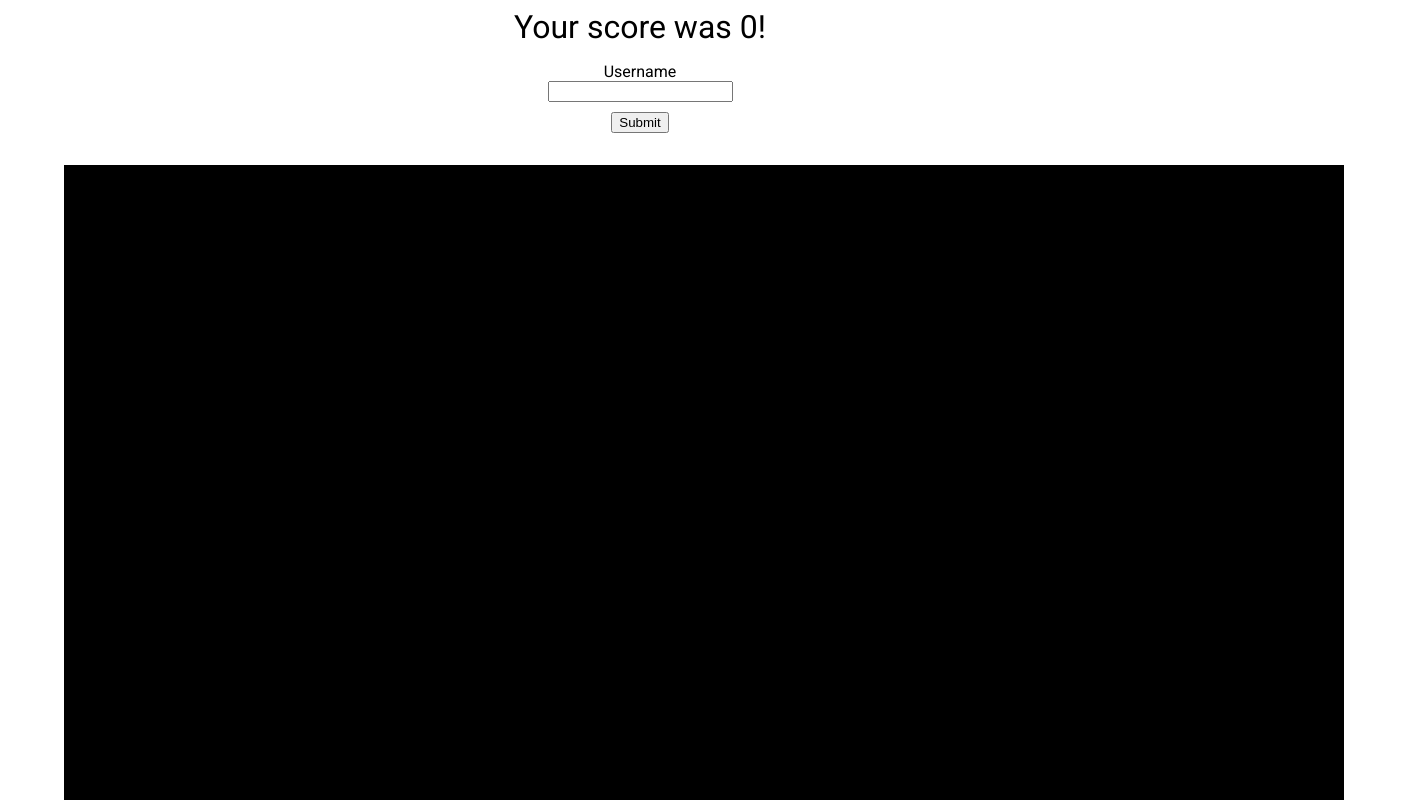
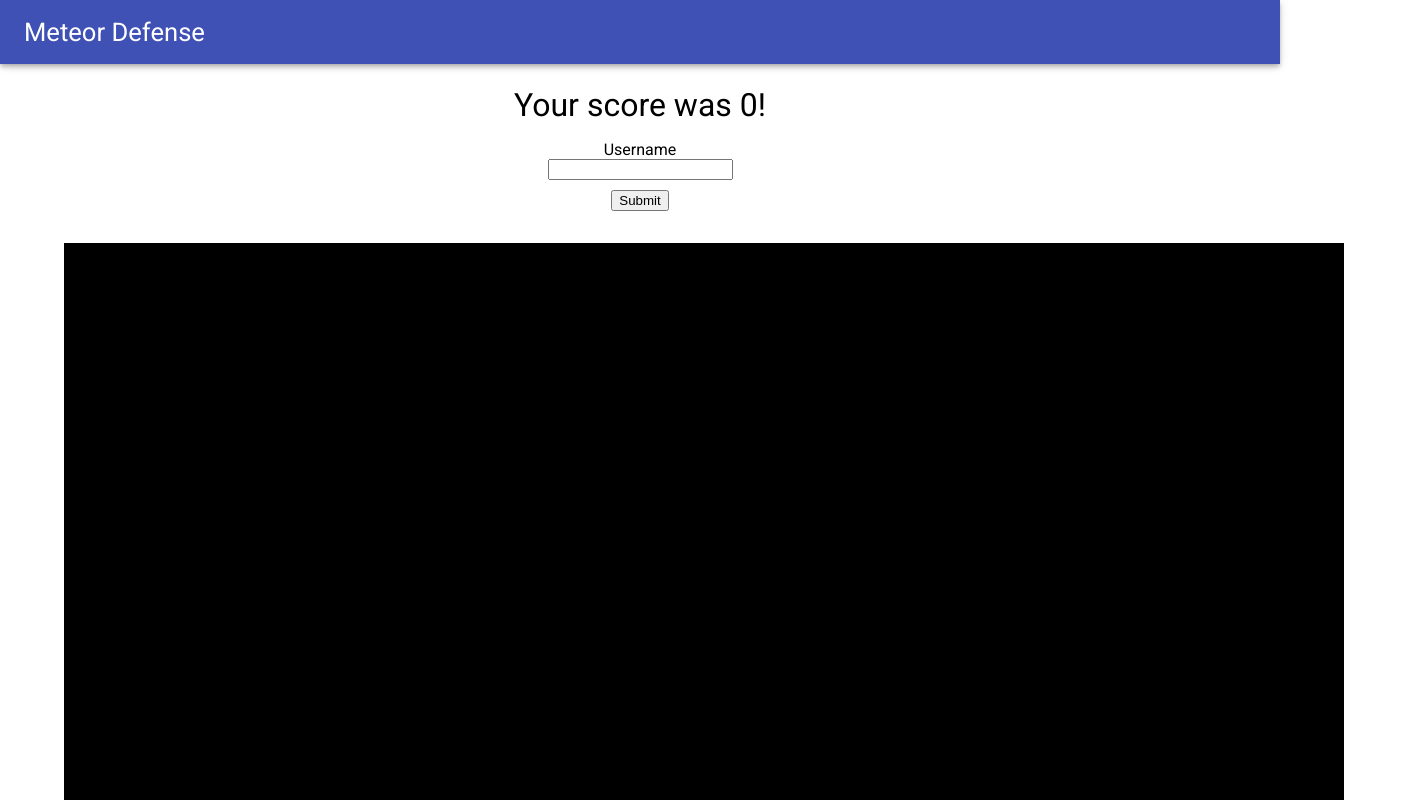
Before and after one commit to PatrickUbelhor/MeteorDefense, a React (Create React App) app in the folder react/: page / in a window 1280 px wide. Shown: the top 800 px of the page, 1408 px wide, since content can reach past the window. Built offline with nearby package versions, Linux system fonts and the light colour scheme; no server answers.

Commit message:
Added header

```diff
--- a/react/package.json
+++ b/react/package.json
@@ -3,6 +3,7 @@
   "version": "0.1.0",
   "private": true,
   "dependencies": {
+    "@material-ui/core": "^4.10.0",
     "axios": "^0.19.2",
     "phaser": "^3.23.0",
     "react": "^16.13.1",
--- a/react/public/index.html
+++ b/react/public/index.html
@@ -24,7 +24,7 @@
     -->
     <title>Meteor Defense</title>
   </head>
-  <body>
+  <body class="light">
     <noscript>You need to enable JavaScript to run this app.</noscript>
     <div id="root"></div>
     <!--
--- a/react/src/App.js
+++ b/react/src/components/App.js
@@ -1,7 +1,8 @@
-import './css/App.css';
+import '../css/App.css';
 import React from 'react';
-import Server from './api/Server';
+import Server from '../api/Server';
 import Game from './Game';
+import Header from './Header';
 import Leaderboard from './Leaderboard';
 import Submit from './Submit';
 
@@ -40,8 +41,11 @@ class App extends React.Component {
 	render() {
 		return (
 			<div>
-				{this.state.topComponent}
-				<Game onEnd={this.onGameEnd} />
+				<Header />
+				<div className="content">
+					{this.state.topComponent}
+					<Game onEnd={this.onGameEnd} />
+				</div>
 			</div>
 		);
 	}
--- a/react/src/Game.js
+++ b/react/src/components/Game.js
@@ -1,11 +1,10 @@
 import React from 'react';
 import Phaser from 'phaser';
-import backgroundImg from './assets/background.png';
-import barrelImg from './assets/barrel.png';
-import baseImg from './assets/base.png';
-import bulletImg from './assets/bullet.png';
-import meteor1Img from './assets/meteor1.png';
-
+import backgroundImg from '../assets/background.png';
+import barrelImg from '../assets/barrel.png';
+import baseImg from '../assets/base.png';
+import bulletImg from '../assets/bullet.png';
+import meteor1Img from '../assets/meteor1.png';
 
 export default class Game extends React.Component {
 
@@ -205,7 +204,7 @@ export default class Game extends React.Component {
 	}
 
 	render() {
-		return <div />;
+		return null;
 	}
 
 }
--- /dev/null
+++ b/react/src/components/Header.js
@@ -0,0 +1,18 @@
+import '../css/Header.css';
+import React from 'react';
+import AppBar from '@material-ui/core/AppBar';
+import Toolbar from '@material-ui/core/Toolbar';
+import Typography from '@material-ui/core/Typography';
+
+function Header(Props) {
+
+	return (
+		<AppBar id="appBar" position="sticky">
+			<Toolbar>
+				<Typography id="home" variant="h5" color="inherit">Meteor Defense</Typography>
+			</Toolbar>
+		</AppBar>
+	);
+}
+
+export default Header;
--- a/react/src/Leaderboard.js
+++ b/react/src/components/Leaderboard.js
@@ -1,4 +1,4 @@
-import './css/Leaderboard.css';
+import '../css/Leaderboard.css';
 import React from 'react';
 
 function Leaderboard(props) {
--- a/react/src/Submit.js
+++ b/react/src/components/Submit.js
@@ -1,4 +1,4 @@
-import './css/Submit.css';
+import '../css/Submit.css';
 import React from 'react';
 
 class Submit extends React.Component {
--- a/react/src/css/App.css
+++ b/react/src/css/App.css
@@ -1,38 +1,5 @@
-.App {
-  text-align: center;
+
+.content {
+	padding-left: 5%;
+	padding-right: 5%;
 }
-
-.App-logo {
-  height: 40vmin;
-  pointer-events: none;
-}
-
-@media (prefers-reduced-motion: no-preference) {
-  .App-logo {
-    animation: App-logo-spin infinite 20s linear;
-  }
-}
-
-.App-header {
-  background-color: #282c34;
-  min-height: 100vh;
-  display: flex;
-  flex-direction: column;
-  align-items: center;
-  justify-content: center;
-  font-size: calc(10px + 2vmin);
-  color: white;
-}
-
-.App-link {
-  color: #61dafb;
-}
-
-@keyframes App-logo-spin {
-  from {
-    transform: rotate(0deg);
-  }
-  to {
-    transform: rotate(360deg);
-  }
-}
--- /dev/null
+++ b/react/src/css/Header.css
@@ -0,0 +1,15 @@
+
+#appBar {
+	margin-bottom: 1.4em;
+	padding-right: 1em;
+	color: var(--header_text);
+	background: var(--header);
+}
+
+#home {
+	font-size: 1.6rem;
+}
+
+#home:hover {
+	cursor: pointer;
+}
--- a/react/src/css/index.css
+++ b/react/src/css/index.css
@@ -1,12 +1,49 @@
+
+:root {
+	--white: #FFFFFF;
+	--blue: #3f51b5;
+	--grey_dark: #23272A;
+	--grey: #2C2F33;
+	--grey_light: #393D41;
+	--black: #000000;
+}
+
 body {
-	margin-left: 5%;
-	margin-right: 5%;
-	font-family: 'Roboto', -apple-system, BlinkMacSystemFont, 'Segoe UI', 'Oxygen',
-		'Ubuntu', 'Cantarell', 'Fira Sans', 'Droid Sans', 'Helvetica Neue', sans-serif;
+	margin: 0;
+	padding: 0;
+	font-family: 'Roboto', -apple-system, BlinkMacSystemFont, 'Fira Sans', 'Segoe UI',
+		'Oxygen','Ubuntu', 'Cantarell', 'Droid Sans', 'Helvetica Neue', sans-serif;
 	-webkit-font-smoothing: antialiased;
 	-moz-osx-font-smoothing: grayscale;
+
+	background: var(--wallpaper);
+	color: var(--text);
+	transition: background 500ms ease-in-out, color 1000ms ease-in-out;
 }
 
 code {
 	font-family: source-code-pro, Menlo, Monaco, Consolas, 'Courier New', monospace;
 }
+
+.light {
+	--header: var(--blue);
+	--wallpaper: var(--white);
+	--elements: var(--white);
+	--text: var(--black);
+	--header_text: var(--white);
+	--primary: var(--blue);
+}
+
+.dark {
+	--header: var(--grey_dark);
+	--wallpaper: var(--grey);
+	--elements: var(--grey_light);
+	--text: var(--white);
+	--header_text: var(--white);
+	--primary: var(--blue);
+}
+
+canvas {
+	margin-left: 5%;
+	margin-right: 5%;
+}
--- a/react/src/index.js
+++ b/react/src/index.js
@@ -1,6 +1,6 @@
 import './css/index.css';
 import React from 'react';
 import ReactDOM from 'react-dom';
-import App from './App';
+import App from './components/App';
 
 ReactDOM.render(<App/>, document.getElementById('root'));
```
Also changed, not shown: 1 other file (tests, documents, lock files or other folders).
